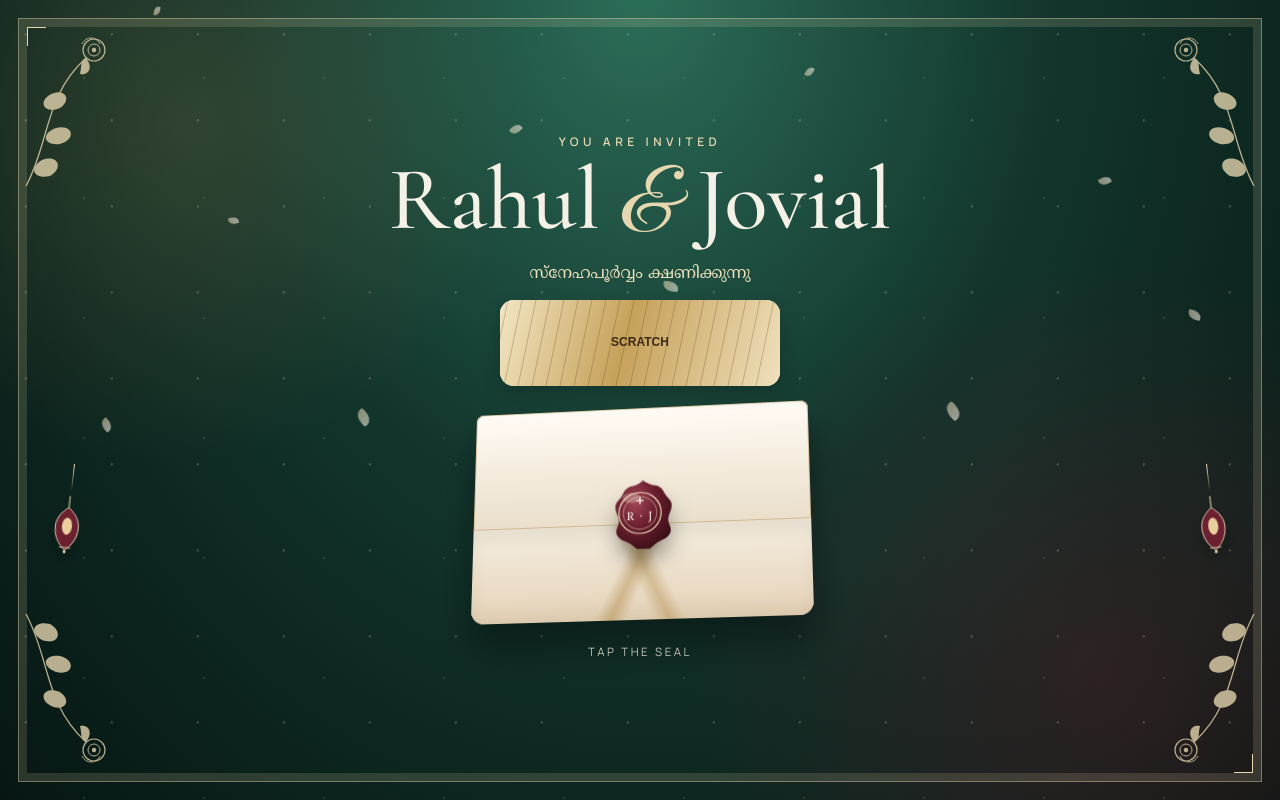
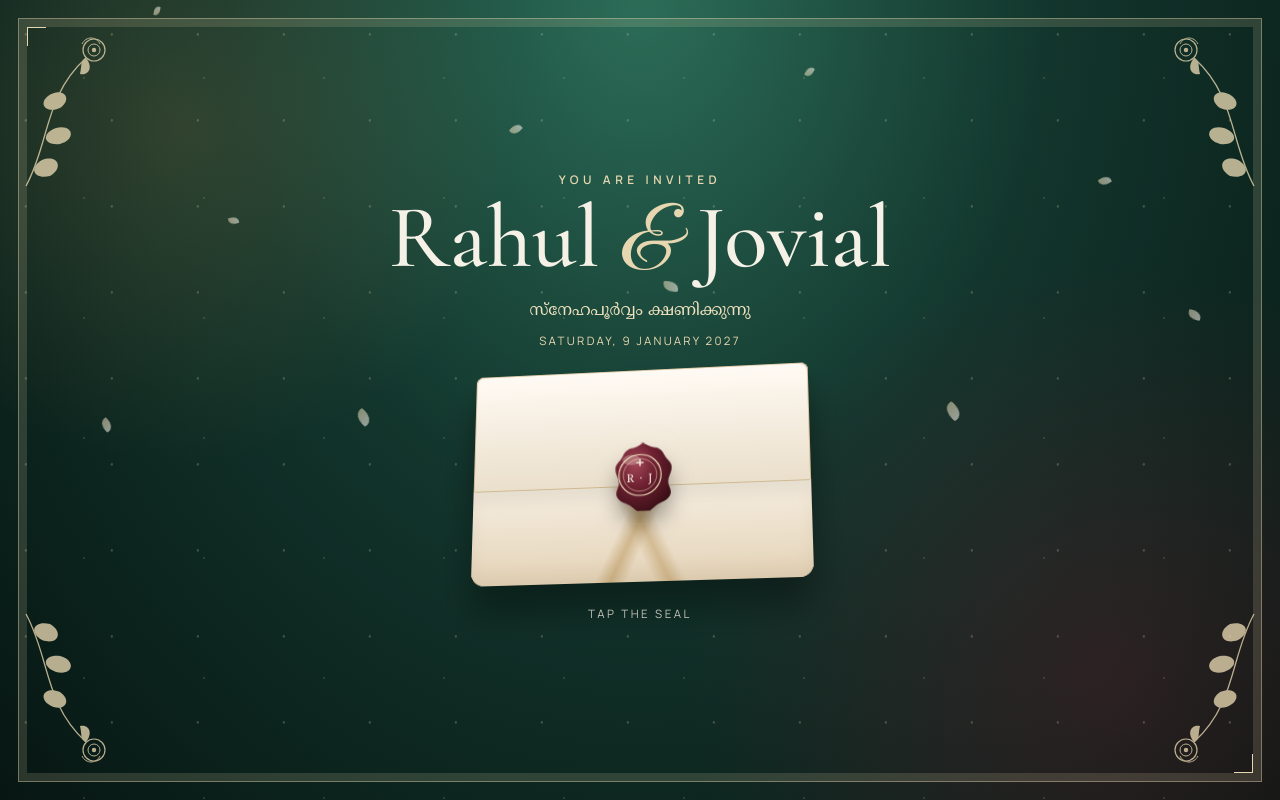
Before and after one commit to divakarprajna/rahulinvitesyou, a React (Vite) app: page / in a window 1280 px wide. Built offline with nearby package versions, Linux system fonts and the light colour scheme.

Commit message:
Move the scratch onto the countdown and play the instrumental from a waveform.

```diff
--- a/src/App.tsx
+++ b/src/App.tsx
@@ -41,7 +41,7 @@ export default function App() {
       {phase === 'open' && (
         <button
           type="button"
-          className={`music-toggle ${muted ? 'is-muted' : ''}`}
+          className={`music-wave ${muted ? 'is-muted' : ''}`}
           aria-pressed={muted}
           aria-label={muted ? 'Play music' : 'Mute music'}
           onClick={() => {
@@ -50,13 +50,11 @@ export default function App() {
             setMuted(next)
           }}
         >
-          <svg viewBox="0 0 24 24" aria-hidden="true">
-            <path
-              fill="currentColor"
-              d="M4 9v6h4l5 4V5L8 9H4zm11.5 3a3.5 3.5 0 0 0-2-3.15v6.3A3.5 3.5 0 0 0 15.5 12z"
-            />
-            {muted && <path d="M5 5 L19 19" stroke="currentColor" strokeWidth="1.8" />}
-          </svg>
+          <span />
+          <span />
+          <span />
+          <span />
+          <span />
         </button>
       )}
     </>
--- a/src/components/Envelope.tsx
+++ b/src/components/Envelope.tsx
@@ -1,5 +1,5 @@
+import { site } from '../config'
 import { GardenBackdrop } from './GardenBackdrop'
-import { ScratchDate } from './ScratchDate'
 
 type EnvelopeProps = {
   opening: boolean
@@ -18,26 +18,6 @@ const petals = [
   { left: '12%', delay: '5s', duration: '16s', size: 6 },
   { left: '93%', delay: '1s', duration: '12s', size: 9 },
 ]
-
-function Lamp({ side }: { side: 'left' | 'right' }) {
-  return (
-    <div className={`lamp ${side}`} aria-hidden="true">
-      <span className="lamp-chain" />
-      <svg viewBox="0 0 64 96">
-        <path d="M32 6 v16" stroke="#e7d7b0" strokeWidth="1.4" />
-        <path
-          d="M32 22c10 8 16 16 16 28 0 14-7 24-16 32-9-8-16-18-16-32 0-12 6-20 16-28z"
-          fill="#6d2030"
-          stroke="#f0e2bf"
-          strokeWidth="1.2"
-        />
-        <ellipse cx="32" cy="48" rx="7" ry="12" fill="#f6e2a8" opacity="0.9" />
-        <path d="M24 78h16" stroke="#e7d7b0" strokeWidth="1.2" />
-        <circle cx="32" cy="84" r="2" fill="#e7d7b0" />
-      </svg>
-    </div>
-  )
-}
 
 function SealMark() {
   return (
@@ -106,10 +86,7 @@ export function Envelope({ opening, onOpen }: EnvelopeProps) {
       <p className="env-ml" lang="ml">
         സ്നേഹപൂർവ്വം ക്ഷണിക്കുന്നു
       </p>
-      <ScratchDate />
-
-      <Lamp side="left" />
-      <Lamp side="right" />
+      <p className="env-date">{site.wedding.dateDisplay}</p>
       {opening && <span className="open-burst" aria-hidden="true" />}
 
       <div className="envelope-stage">
--- a/src/components/Invitation.tsx
+++ b/src/components/Invitation.tsx
@@ -8,6 +8,7 @@ import {
 } from '../config'
 import { GardenBackdrop } from './GardenBackdrop'
 import { Rsvp } from './Rsvp'
+import { ScratchCover } from './ScratchDate'
 
 type Photo = {
   src: string
@@ -278,8 +279,10 @@ export function Invitation() {
         <section className="countdown-band" aria-label="Countdown to the wedding">
           <p className="kicker">Counting the days</p>
           <h2>Until we say I do</h2>
-          {dateLabel && <p className="countdown-date">{dateLabel}</p>}
-          <Countdown />
+          <ScratchCover>
+            {dateLabel && <p className="countdown-date">{dateLabel}</p>}
+            <Countdown />
+          </ScratchCover>
           <button type="button" className="ghost-button" onClick={addToCalendar}>
             Save the date
           </button>
--- a/src/components/ScratchDate.tsx
+++ b/src/components/ScratchDate.tsx
@@ -1,19 +1,21 @@
-import { useEffect, useRef, useState, type PointerEvent } from 'react'
-import { site } from '../config'
+import { useEffect, useRef, useState, type PointerEvent, type ReactNode } from 'react'
 
-export function ScratchDate() {
+export function ScratchCover({ children }: { children: ReactNode }) {
   const canvasRef = useRef<HTMLCanvasElement>(null)
+  const started = useRef(false)
+  const drawing = useRef(false)
   const [clear, setClear] = useState(false)
-  const drawing = useRef(false)
 
   useEffect(() => {
     const canvas = canvasRef.current
-    if (!canvas || clear) return
+    const parent = canvas?.parentElement
+    if (!canvas || !parent || clear) return
     const context = canvas.getContext('2d')
     if (!context) return
 
     const paint = () => {
-      const rect = canvas.getBoundingClientRect()
+      if (started.current) return
+      const rect = parent.getBoundingClientRect()
       const ratio = window.devicePixelRatio || 1
       canvas.width = Math.max(1, Math.floor(rect.width * ratio))
       canvas.height = Math.max(1, Math.floor(rect.height * ratio))
@@ -26,28 +28,30 @@ export function ScratchDate() {
       context.fillRect(0, 0, rect.width, rect.height)
       context.strokeStyle = 'rgba(90, 58, 20, 0.28)'
       context.lineWidth = 1
-      for (let x = 8; x < rect.width; x += 14) {
+      for (let x = 10; x < rect.width; x += 16) {
         context.beginPath()
         context.moveTo(x, 0)
-        context.lineTo(x - 18, rect.height)
+        context.lineTo(x - 28, rect.height)
         context.stroke()
       }
       context.fillStyle = '#3d2914'
-      context.font = '600 12px Manrope, sans-serif'
+      context.font = '600 13px Manrope, sans-serif'
       context.textAlign = 'center'
       context.textBaseline = 'middle'
       context.fillText('SCRATCH', rect.width / 2, rect.height / 2)
     }
 
     paint()
-    window.addEventListener('resize', paint)
-    return () => window.removeEventListener('resize', paint)
+    const observer = new ResizeObserver(paint)
+    observer.observe(parent)
+    return () => observer.disconnect()
   }, [clear])
 
   const erase = (event: PointerEvent<HTMLCanvasElement>) => {
     const canvas = canvasRef.current
     const context = canvas?.getContext('2d')
     if (!canvas || !context || clear) return
+    started.current = true
     const rect = canvas.getBoundingClientRect()
     const x = event.clientX - rect.left
     const y = event.clientY - rect.top
@@ -55,7 +59,7 @@ export function ScratchDate() {
     context.setTransform(window.devicePixelRatio || 1, 0, 0, window.devicePixelRatio || 1, 0, 0)
     context.globalCompositeOperation = 'destination-out'
     context.beginPath()
-    context.arc(x, y, 18, 0, Math.PI * 2)
+    context.arc(x, y, 22, 0, Math.PI * 2)
     context.fill()
     context.restore()
 
@@ -65,16 +69,12 @@ export function ScratchDate() {
     for (let index = 3; index < sample.length; index += 16) {
       if ((sample[index] ?? 255) < 24) gone += 1
     }
-    if (gone / (total / 4) > 0.42) setClear(true)
+    if (gone / (total / 4) > 0.45) setClear(true)
   }
 
   return (
-    <div className={`scratch-card ${clear ? 'clear' : ''}`}>
-      <div className="scratch-reveal">
-        <strong>{site.wedding.dateDisplay}</strong>
-        <span>Church · {site.wedding.churchTime}</span>
-        <span>Wedding · {site.wedding.receptionTime}</span>
-      </div>
+    <div className={`scratch-cover ${clear ? 'clear' : ''}`}>
+      {children}
       {!clear && (
         <canvas
           ref={canvasRef}
--- a/src/index.css
+++ b/src/index.css
@@ -160,77 +160,28 @@ button { cursor: pointer; }
   font-size: 1rem;
   text-align: center;
 }
-.scratch-card {
+.env-date {
+  margin: 8px 0 0;
+  letter-spacing: 0.2em;
+  text-transform: uppercase;
+  font-size: 0.72rem;
+  color: var(--gold-soft);
+}
+.scratch-cover {
   position: relative;
-  z-index: 2;
-  width: min(68vw, 280px);
-  height: 86px;
-  margin-top: 12px;
-  border-radius: 14px;
+  margin-top: 8px;
   overflow: hidden;
-  box-shadow: 0 8px 18px rgba(0, 0, 0, 0.18);
-}
-.scratch-reveal {
-  position: absolute;
-  inset: 0;
-  display: flex;
-  flex-direction: column;
-  align-items: center;
-  justify-content: center;
-  gap: 2px;
-  background: #fffaf3;
-  color: var(--emerald-deep);
-}
-.scratch-reveal strong {
-  font-family: "Cormorant Garamond", Georgia, serif;
-  font-size: 1.05rem;
-  font-weight: 600;
-  letter-spacing: 0.04em;
-}
-.scratch-reveal span {
-  font-size: 0.72rem;
-  letter-spacing: 0.08em;
-  text-transform: uppercase;
-  color: var(--wine);
+  border-radius: 18px;
 }
 .scratch-foil {
   position: absolute;
   inset: 0;
+  z-index: 2;
   width: 100%;
   height: 100%;
+  border-radius: 18px;
   touch-action: none;
   cursor: pointer;
-}
-.scratch-card.clear .scratch-foil { opacity: 0; }
-.lamp {
-  position: absolute;
-  z-index: 2;
-  top: 58%;
-  width: 46px;
-  transform-origin: top center;
-  animation: sway 3.4s ease-in-out infinite;
-  filter: drop-shadow(0 8px 8px rgba(0, 0, 0, 0.25));
-}
-.lamp.left { left: max(10px, 4vw); }
-.lamp.right { right: max(10px, 4vw); animation-delay: -1.5s; }
-.lamp svg { display: block; width: 100%; height: auto; }
-.lamp-chain {
-  display: block;
-  width: 1px;
-  height: 28px;
-  margin: 0 auto;
-  background: linear-gradient(#f0e2bf, transparent);
-}
-@keyframes sway {
-  0%, 100% { transform: rotate(-7deg); }
-  50% { transform: rotate(8deg); }
-}
-.envelope-screen.is-opening .lamp {
-  animation: sway-wide 0.9s ease-in-out 3;
-}
-@keyframes sway-wide {
-  0%, 100% { transform: rotate(-16deg); }
-  50% { transform: rotate(16deg); }
 }
 .open-burst {
   position: absolute;
@@ -853,24 +804,44 @@ legend { font-weight: 600; margin-bottom: 8px; }
   text-transform: uppercase;
   font-size: 0.75rem;
 }
-.music-toggle {
+.music-wave {
   position: fixed;
   z-index: 25;
   right: 16px;
   bottom: 16px;
-  display: grid;
-  place-items: center;
-  width: 52px;
-  height: 52px;
-  padding: 0;
+  display: flex;
+  align-items: flex-end;
+  justify-content: center;
+  gap: 3px;
+  width: 56px;
+  height: 48px;
+  padding: 10px 8px;
   border: 1px solid var(--gold-soft);
-  border-radius: 50%;
+  border-radius: 14px;
   background: var(--emerald);
-  color: #f6f1e7;
   box-shadow: 0 10px 24px rgba(11, 36, 30, 0.35);
 }
-.music-toggle svg { width: 24px; height: 24px; }
-.music-toggle.is-muted { background: #3d2914; }
+.music-wave span {
+  width: 4px;
+  height: 30%;
+  border-radius: 99px;
+  background: #f6f1e7;
+  transform-origin: center bottom;
+  animation: wave 0.9s ease-in-out infinite;
+}
+.music-wave span:nth-child(2) { animation-delay: 0.12s; }
+.music-wave span:nth-child(3) { animation-delay: 0.24s; }
+.music-wave span:nth-child(4) { animation-delay: 0.08s; }
+.music-wave span:nth-child(5) { animation-delay: 0.2s; }
+.music-wave.is-muted span {
+  animation: none;
+  height: 16%;
+  opacity: 0.45;
+}
+@keyframes wave {
+  0%, 100% { height: 22%; }
+  50% { height: 100%; }
+}
 .lightbox {
   position: fixed;
   inset: 0;
@@ -951,7 +922,6 @@ legend { font-weight: 600; margin-bottom: 8px; }
   .envelope-screen { padding: 18px 16px 16px; }
   .envelope-frame { inset: 10px; }
   .envelope-scene { width: min(64vw, 280px); height: 196px; }
-  .lamp { width: 34px; top: 63%; }
   .env-names { font-size: clamp(2.5rem, 11vw, 3.6rem); }
   .env-hint { margin-top: 12px; }
   .sprig { width: 92px; }
```
Also changed, not shown: src/music.ts (+10 -80 lines), 1 other file (tests, documents, lock files or other folders).
